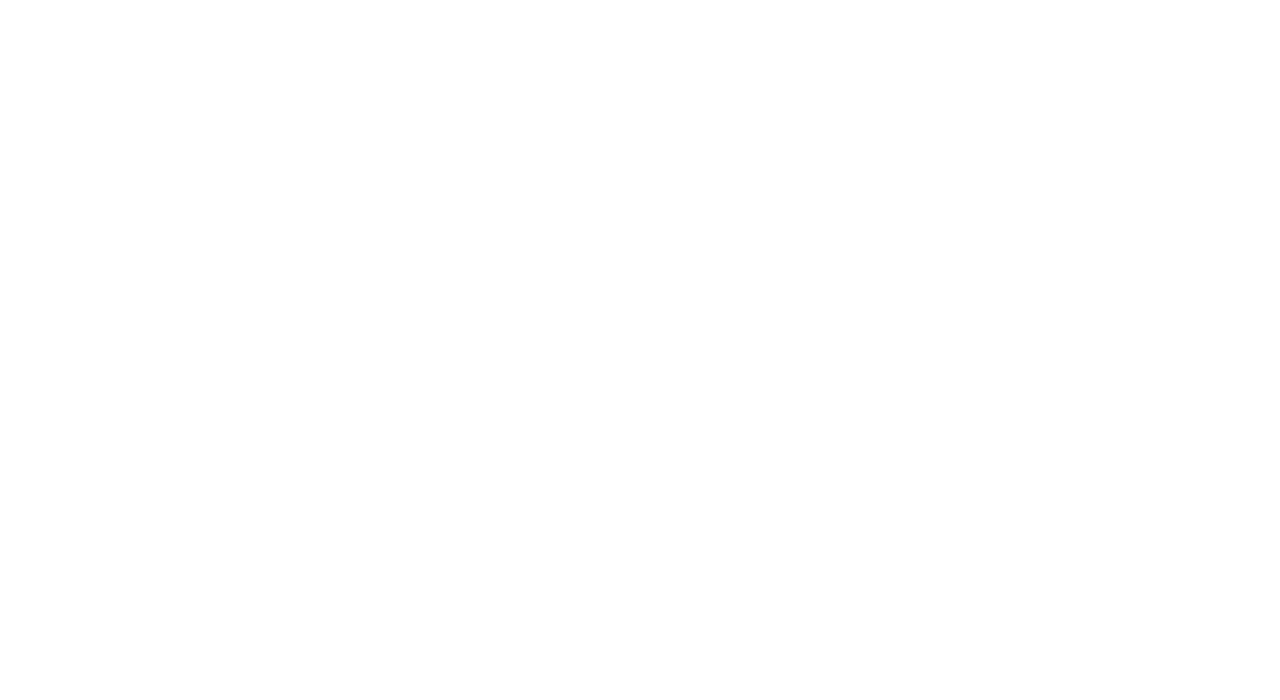
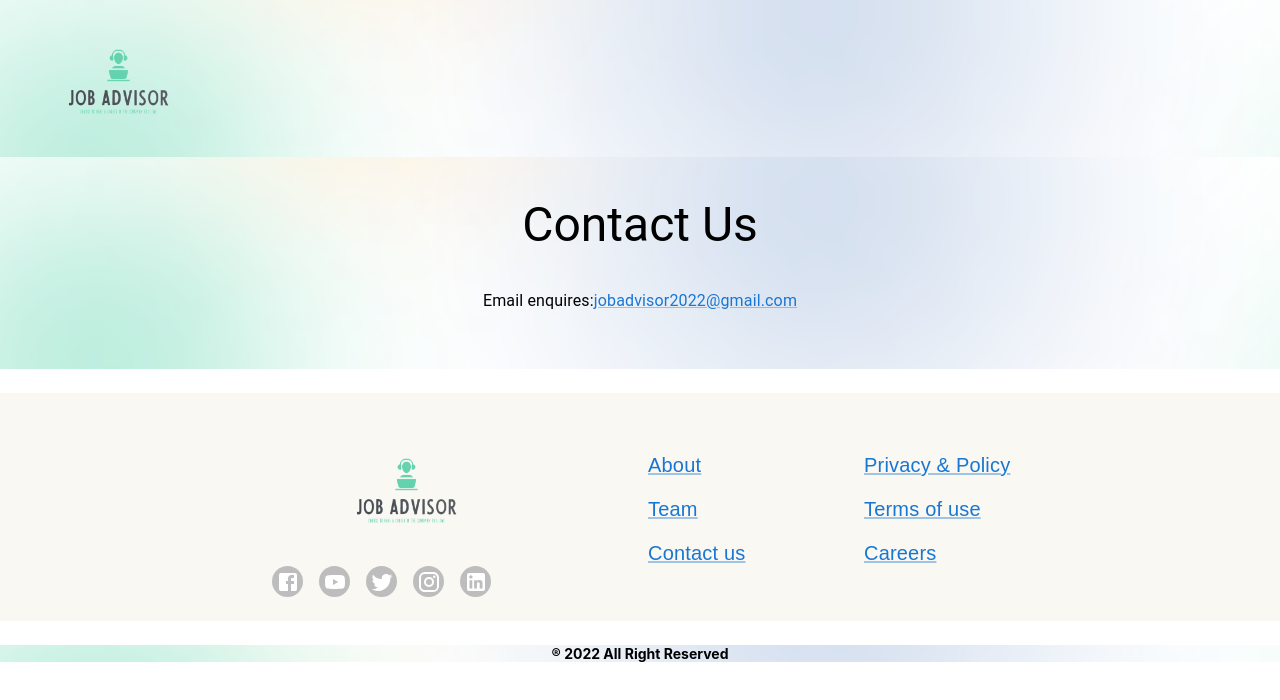
Before and after one commit to Job-Advisor-project/FrontEnd, a React (Create React App) app in the folder react/: page /contact in a window 1280 px wide. Before the commit this address had no page. Shown: the top 700 px of the page. Built offline with nearby package versions, Linux system fonts and the light colour scheme.

Commit message:
contact form added

```diff
--- a/react/src/App.js
+++ b/react/src/App.js
@@ -5,6 +5,7 @@ import AboutUs from "./pages/AboutUs";
 import CompanyOverview from "./pages/CompanyOverview";
 import HomePage from "./pages/Home";
 import SearchResult from "./pages/SearchResult";
+import ContactUs from "./pages/ContactUs";
 
 export default function App() {
   const [tag, setTag] = useState("work&life");
@@ -30,6 +31,7 @@ export default function App() {
           />
           <Route path="/aboutUs" element={<AboutUs />} />
           <Route path="/team" element={<Team />} />
+          <Route path="/contact" element={<ContactUs />} />
         </Routes>
       </Router>
     </div>
--- /dev/null
+++ b/react/src/components/Contact.jsx
@@ -0,0 +1,54 @@
+import { Box, Grid, Typography, List, ListItemText } from "@mui/material";
+import { Link } from "@mui/material";
+
+export default function Contact() {
+  return (
+    <Box
+      sx={{
+        alignItems: "stretch",
+        backgroundImage: `url('${process.env.PUBLIC_URL}/assets/background.png')`,
+        backgroundRepeat: "no-repeat",
+        backgroundPosition: "center",
+        backgroundSize: "cover",
+        height: "auto",
+        maxWidth: "100%",
+        fontSize: "0.875rem",
+        fontWeight: "700",
+      }}
+    >
+      <Grid container sx={{ justifyContent: "center" }}>
+        <Grid item md={5} lg={6} sx={{ my: 5, mx: 3 }}>
+          <Typography
+            sx={{
+              textAlign: "center",
+              fontFamily: "sans-serif",
+              typography: {
+                md: "h3",
+                sm: "h4",
+                xs: "h5",
+              },
+            }}
+          >
+            Contact Us
+          </Typography>
+          <List>
+            <ListItemText>
+              <Typography
+                lineHeight={2}
+                sx={{
+                  mt: 3,
+                  textAlign: "center",
+                }}
+              >
+                Email enquires:
+                <Link href="mailto:jobadvisor2022@gmail.com">
+                  jobadvisor2022@gmail.com
+                </Link>
+              </Typography>
+            </ListItemText>
+          </List>
+        </Grid>
+      </Grid>
+    </Box>
+  );
+}
--- a/react/src/components/Footer.jsx
+++ b/react/src/components/Footer.jsx
@@ -102,7 +102,7 @@ export default function Footer() {
                     },
                   }}
                 >
-                  <Link href="ContactUs">Contact us</Link>
+                  <Link href="Contact">Contact us</Link>
                 </Typography>
               </ListItemText>
             </List>
--- /dev/null
+++ b/react/src/pages/ContactUs.js
@@ -0,0 +1,13 @@
+import Header from "../components/Header";
+import Footer from "../components/Footer";
+import Contact from "../components/Contact";
+
+export default function AboutUs() {
+  return (
+    <>
+      <Header></Header>
+      <Contact></Contact>
+      <Footer></Footer>
+    </>
+  );
+}
```
